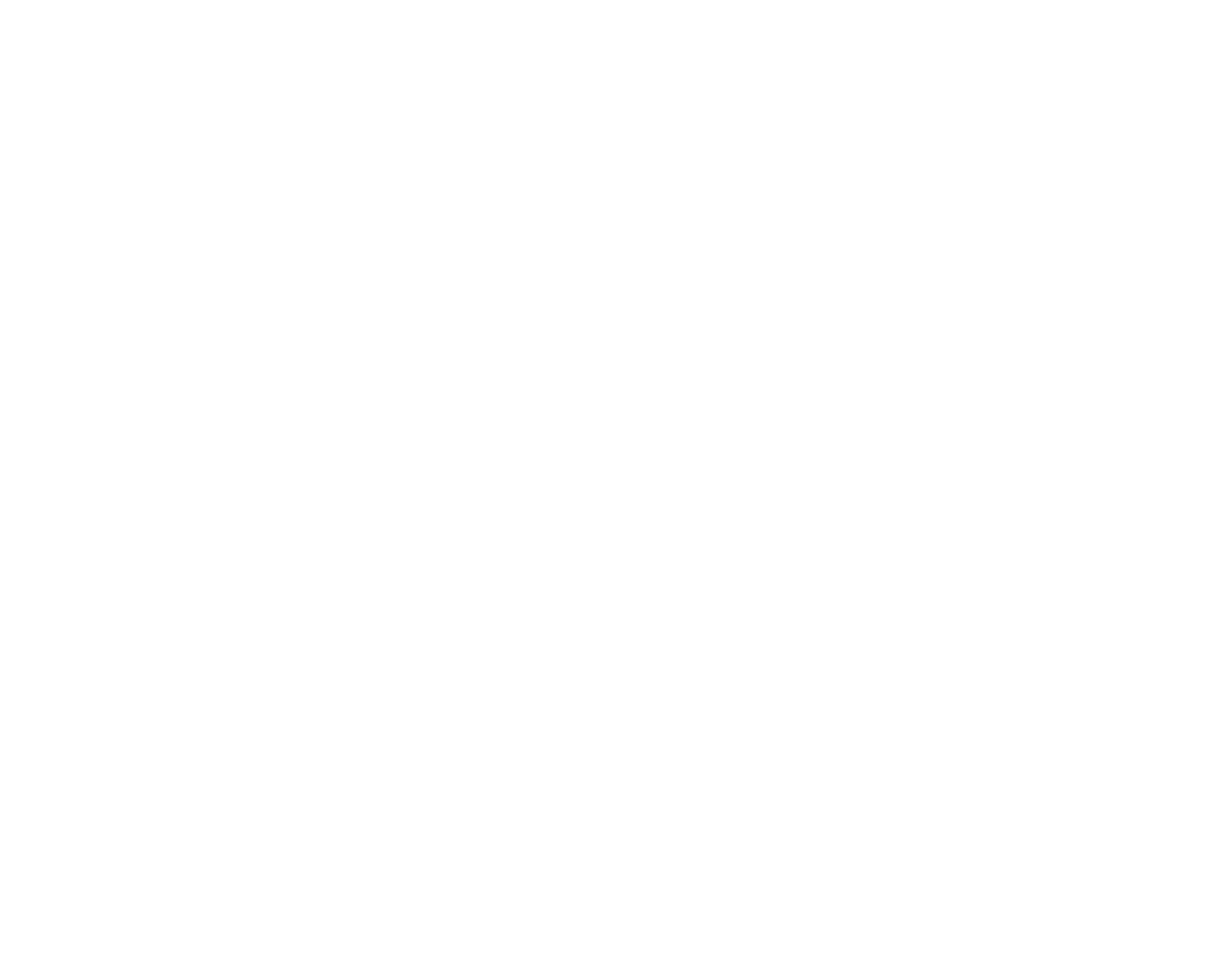
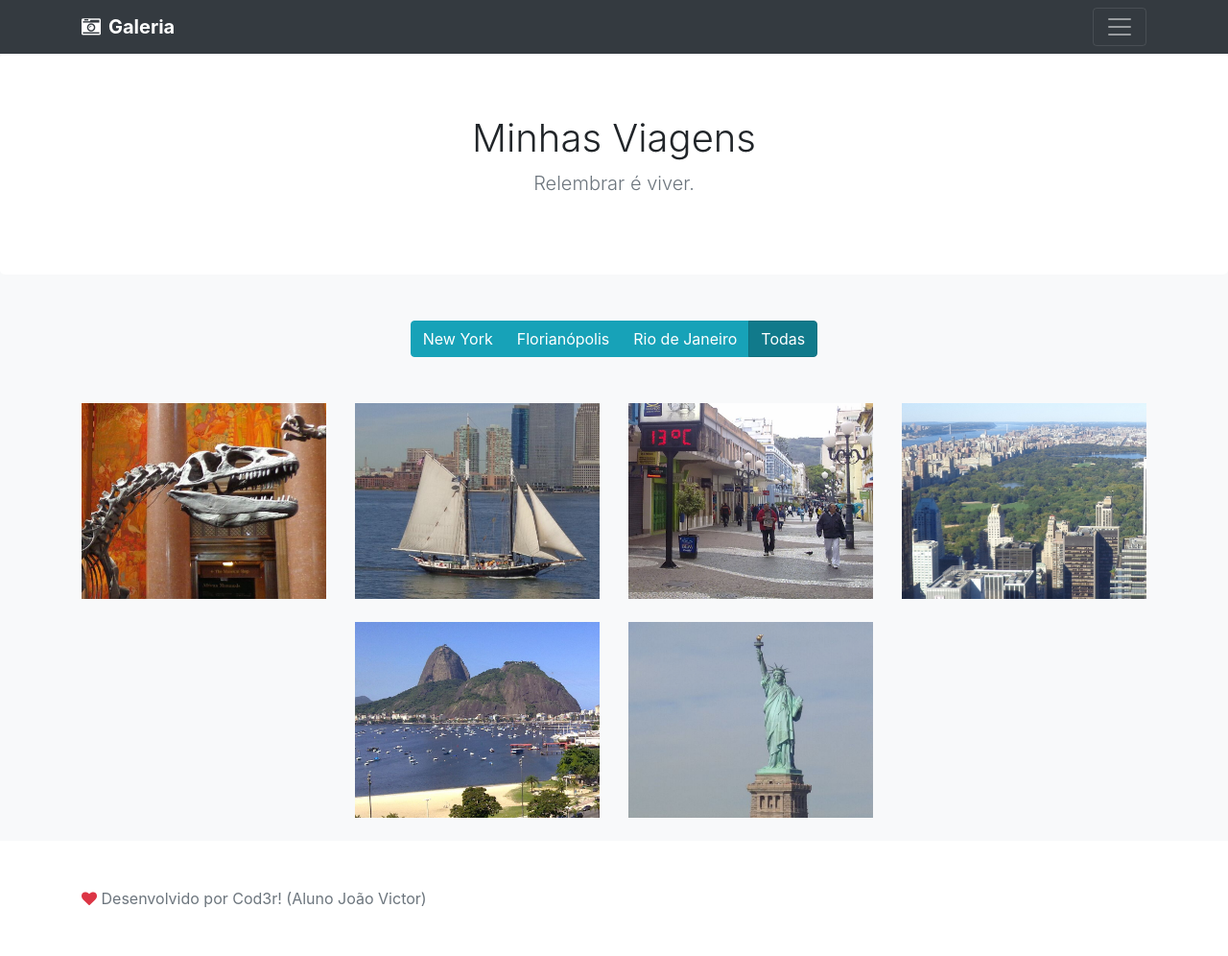
Before and after one commit to jvddavid/Projeto_Galeria_Bootstrap_jQuery_Webpack, a website built with webpack: page src/index.html in a window 1280 px wide. Shown: the whole page at 96% size. Before the commit the page ends 800 px from the top, so only its background shows below. Built offline with nearby package versions, Linux system fonts and the light colour scheme; files whose address does not match are found by name.

Commit message:
finish module of course

```diff
--- a/src/index.html
+++ b/src/index.html
@@ -11,6 +11,8 @@
 
 <body>
     <header wm-include="/pages/template/header.html"></header>
+    <main class="bg-light" wm-include="/pages/galery/galery.html"></main>
+    <footer class="footer" wm-include="/pages/template/footer.html"></footer>
     <script src="app.js"></script>
 </body>
 
--- /dev/null
+++ b/src/js/core/includes.js
@@ -0,0 +1,39 @@
+/*
+Author: João Victor David de Oliveira (j.victordavid2@gmail.com)
+includes.js (c) 2021
+Desc: description
+Created:  2021-11-16T02:22:32.224Z
+Modified: 2021-11-18T04:57:57.801Z
+*/
+
+import $ from 'jquery'
+
+const loadHtmlSuccessCallbacks = [
+
+]
+
+export function onLoadHtmlSuccess(callback) {
+    if (!loadHtmlSuccessCallbacks.includes(callback)) {
+        loadHtmlSuccessCallbacks.push(callback)
+    }
+}
+
+function loadIncludes(parent) {
+    if (!parent) parent = 'body'
+    $(parent).find('[wm-include]').each(function (i, e) {
+        const url = $(e).attr('wm-include')
+        $.ajax(
+            {
+                url,
+                success(data) {
+                    $(e).html(data)
+                    $(e).removeAttr('wm-include')
+                    loadHtmlSuccessCallbacks.forEach((callback) => callback(data))
+                    loadIncludes(e)
+                }
+            }
+        )
+    })
+}
+
+loadIncludes()
--- /dev/null
+++ b/src/js/plugins/cityButton.js
@@ -0,0 +1,57 @@
+/*
+Author: João Victor David de Oliveira (j.victordavid2@gmail.com)
+cityButton.js (c) 2021
+Desc: description
+Created:  2021-11-18T03:48:51.718Z
+Modified: 2021-11-18T05:00:31.915Z
+*/
+
+import $ from 'jquery'
+
+import { onLoadHtmlSuccess } from '../core/includes'
+
+const duration = 600
+
+function filterByCity(city) {
+    $('[wm-city]').each(function (i, e) {
+        const isTarget = $(this).attr('wm-city') === city || city === null
+        if (isTarget) {
+            $(this).parent().removeClass('d-none')
+            $(this).fadeIn(duration)
+        } else {
+            $(this).fadeOut(duration, () => {
+                $(this).parent().addClass('d-none')
+            })
+        }
+    })
+}
+
+$.fn.cityButtons = function () {
+    const cities = new Set()
+    $('[wm-city]').each(function (i, e) {
+        cities.add($(e).attr('wm-city'))
+    })
+
+    const btns = Array.from(cities).map(
+        (city) => {
+            const btn = $('<button></button>').addClass(['btn', 'btn-info']).html(city)
+            btn.click((e) => filterByCity(city))
+            return btn
+        }
+    )
+    const btnAll = $('<button></button>').addClass(['btn', 'btn-info', 'active']).html('Todas')
+
+    btnAll.click((e) => filterByCity(null))
+
+    btns.push(btnAll)
+
+    const btnGroup = $('<div></div>').addClass(['btn-group'])
+    btnGroup.append(btns)
+
+    $(this).html(btnGroup)
+    return this
+}
+
+onLoadHtmlSuccess(function () {
+    $('[wm-city-buttons]').cityButtons()
+})
--- /dev/null
+++ b/src/pages/galery/galery.html
@@ -0,0 +1,34 @@
+<!--
+Author: João Victor David de Oliveira (j.victordavid2@gmail.com)
+galery.html (c) 2021
+Desc: description
+Created:  2021-11-18T03:36:32.305Z
+Modified: 2021-11-18T04:50:21.718Z
+-->
+
+<div wm-include="/pages/galery/galeryHeader.html"></div>
+<div class="container mt-5">
+    <div class="row justify-content-center pb-5">
+        <div wm-city-buttons></div>
+    </div>
+    <div class="row d-flex justify-content-center">
+        <div class="col-12 col-md-6 col-lg-3">
+            <img src="/imgs/ny1.png" alt="Nova York" class="img-fluid mb-4" wm-city="New York">
+        </div>
+        <div class="col-12 col-md-6 col-lg-3">
+            <img src="/imgs/ny2.png" alt="Nova York" class="img-fluid mb-4" wm-city="New York">
+        </div>
+        <div class="col-12 col-md-6 col-lg-3">
+            <img src="/imgs/floripa1.png" alt="Nova York" class="img-fluid mb-4" wm-city="Florianópolis">
+        </div>
+        <div class="col-12 col-md-6 col-lg-3">
+            <img src="/imgs/ny3.png" alt="Nova York" class="img-fluid mb-4" wm-city="New York">
+        </div>
+        <div class="col-12 col-md-6 col-lg-3">
+            <img src="/imgs/rj1.png" alt="Nova York" class="img-fluid mb-4" wm-city="Rio de Janeiro">
+        </div>
+        <div class="col-12 col-md-6 col-lg-3">
+            <img src="/imgs/ny4.png" alt="Nova York" class="img-fluid mb-4" wm-city="New York">
+        </div>
+    </div>
+</div>
--- /dev/null
+++ b/src/pages/galery/galeryHeader.html
@@ -0,0 +1,14 @@
+<!--
+Author: João Victor David de Oliveira (j.victordavid2@gmail.com)
+galeryHeader.html (c) 2021
+Desc: description
+Created:  2021-11-18T03:35:14.064Z
+Modified: 2021-11-18T03:36:22.592Z
+-->
+
+<section class="jumbotron text-center">
+    <div class="container">
+        <h1 class="jumbotron-heading">Minhas Viagens</h1>
+        <p class="lead text-muted">Relembrar é viver.</p>
+    </div>
+</section>
--- /dev/null
+++ b/src/pages/template/footer.html
@@ -0,0 +1,14 @@
+<!--
+Author: João Victor David de Oliveira (j.victordavid2@gmail.com)
+footer.html (c) 2021
+Desc: description
+Created:  2021-11-18T05:03:34.653Z
+Modified: 2021-11-18T05:04:32.064Z
+-->
+
+<div class="container">
+    <span class="text-muted">
+        <i class="fa fa-heart text-danger"></i>
+        Desenvolvido por Cod3r! (Aluno João Victor)
+    </span>
+</div>
--- a/src/pages/template/header.html
+++ b/src/pages/template/header.html
@@ -3,12 +3,12 @@ Author: João Victor David de Oliveira (j.victordavid2@gmail.com)
 header.html (c) 2021
 Desc: description
 Created:  2021-11-16T02:01:05.280Z
-Modified: 2021-11-16T02:10:12.942Z
+Modified: 2021-11-16T02:30:39.373Z
 -->
 
 <div class="navbar navbar-dark bg-dark box-shadow">
     <div class="container d-flex justify-content-between">
-        <a href="" class="navbar-brand d-flex align-items-cente">
+        <a href="" class="navbar-brand d-flex align-items-center">
             <i class="fa fa-camera-retro"></i><strong class="pl-2">Galeria</strong>
         </a>
         <button class="navbar-toggler collapsed" data-toggle="collapse" data-target="#header">
--- a/src/scss/custom.scss
+++ b/src/scss/custom.scss
@@ -3,5 +3,18 @@ Author: João Victor David de Oliveira (j.victordavid2@gmail.com)
 custom.scss (c) 2021
 Desc: description
 Created:  2021-11-15T04:29:41.765Z
-Modified: 2021-11-15T04:29:46.785Z
+Modified: 2021-11-18T05:05:50.318Z
 */
+
+.jumbotron {
+    background-color: #fff;
+    margin: 0;
+    .jumbotron-heading {
+        font-weight: 300;
+    }
+}
+
+footer {
+    padding-top: 3rem;
+    padding-bottom: 3rem;
+}
```
Also changed, not shown: src/index.js (+10 -1 lines).
